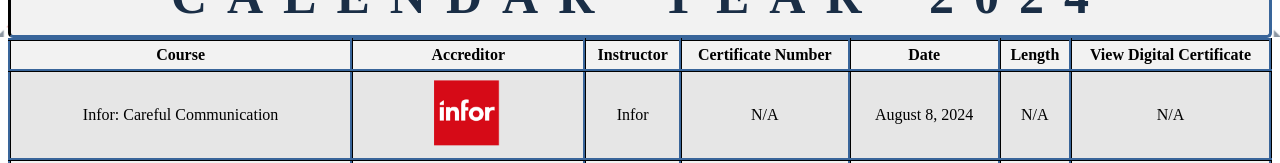
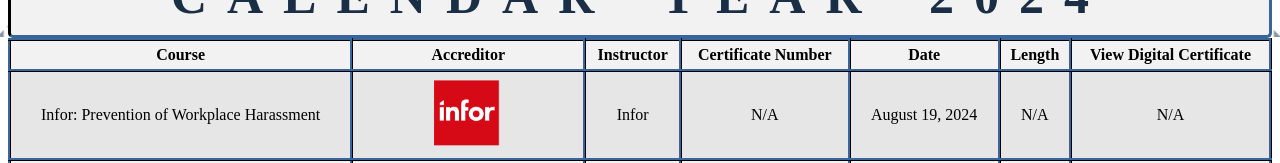
Before and after one commit to mjamontano/Symposiums_Trainings, a plain HTML site: page index.html in a window 1280 px wide. Shown: the part 763-926 px from the top of the page. Drawn offline with Linux system fonts and the light colour scheme.

Commit message:
Update index.html

```diff
--- a/index.html
+++ b/index.html
@@ -16,6 +16,8 @@
     <!-- Provided digital certificate to AWSome Day Online Conference 2024 -->
 <!-- 10th Sprint Update: 08/08/2024 (Deadline: 08/18/2024) -->
     <!-- Added 2 Trainings for August 2024 -->
+<!-- 11th Sprint Update: 08/20/2024 (Deadline: 09/01/2024) -->
+    <!-- Added 1 Training for August 2024 -->
 
 <!DOCTYPE html>
 <html>
@@ -69,6 +71,15 @@
         <th>Date</th>
         <th>Length</th>
         <th>View Digital Certificate</th>
+    </tr>
+    <tr>
+        <td>Infor: Prevention of Workplace Harassment</td>
+        <td><img src="Infor.png" alt="Infor" class="badge" style="margin-left: 20px; margin-right: 20px"></td>
+        <td>Infor</td>
+        <td>N/A</td>
+        <td>August 19, 2024</td>
+        <td>N/A</td>
+        <td>N/A</td>
     </tr>
     <tr>
         <td>Infor: Careful Communication</td>
```
